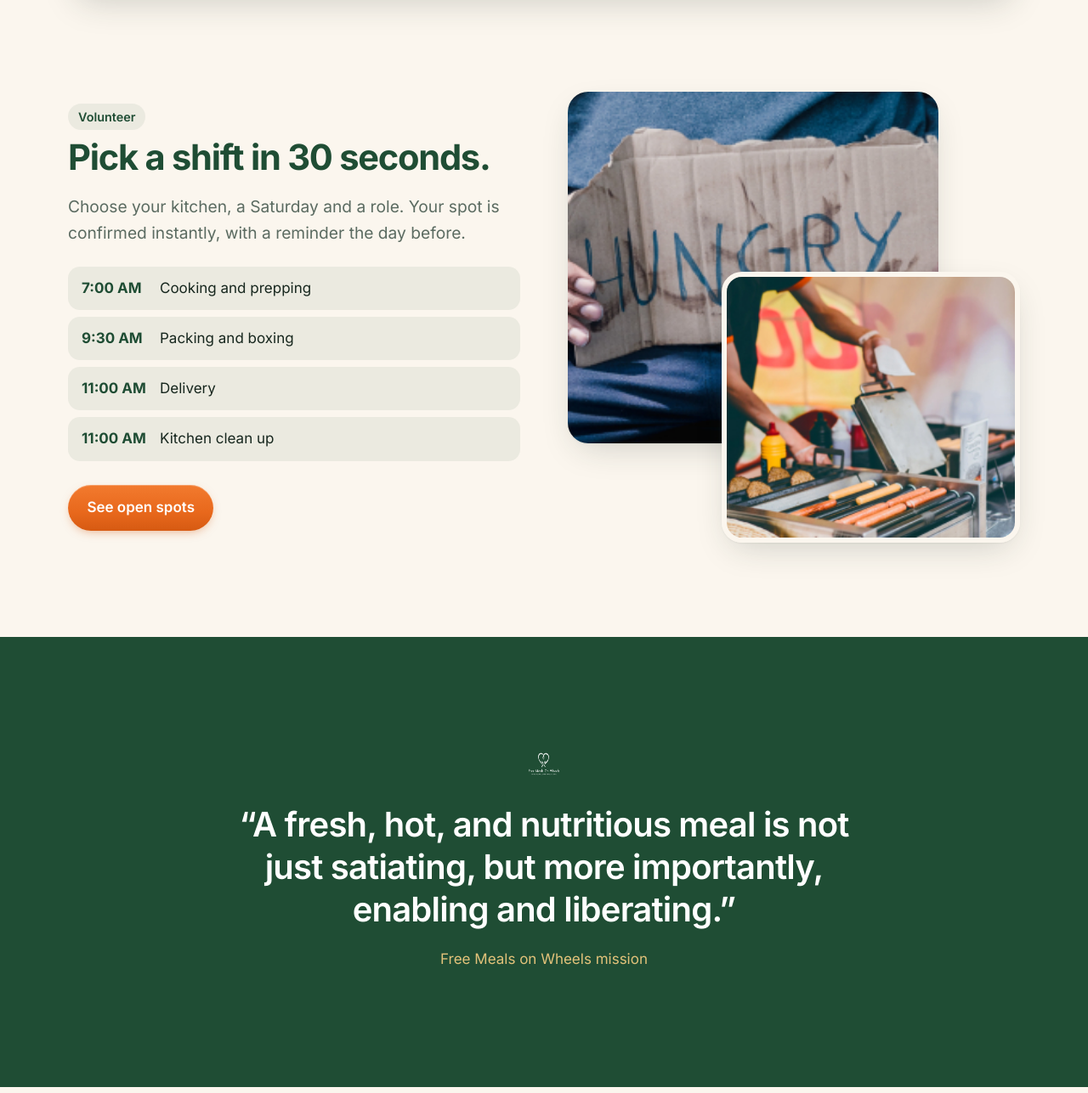
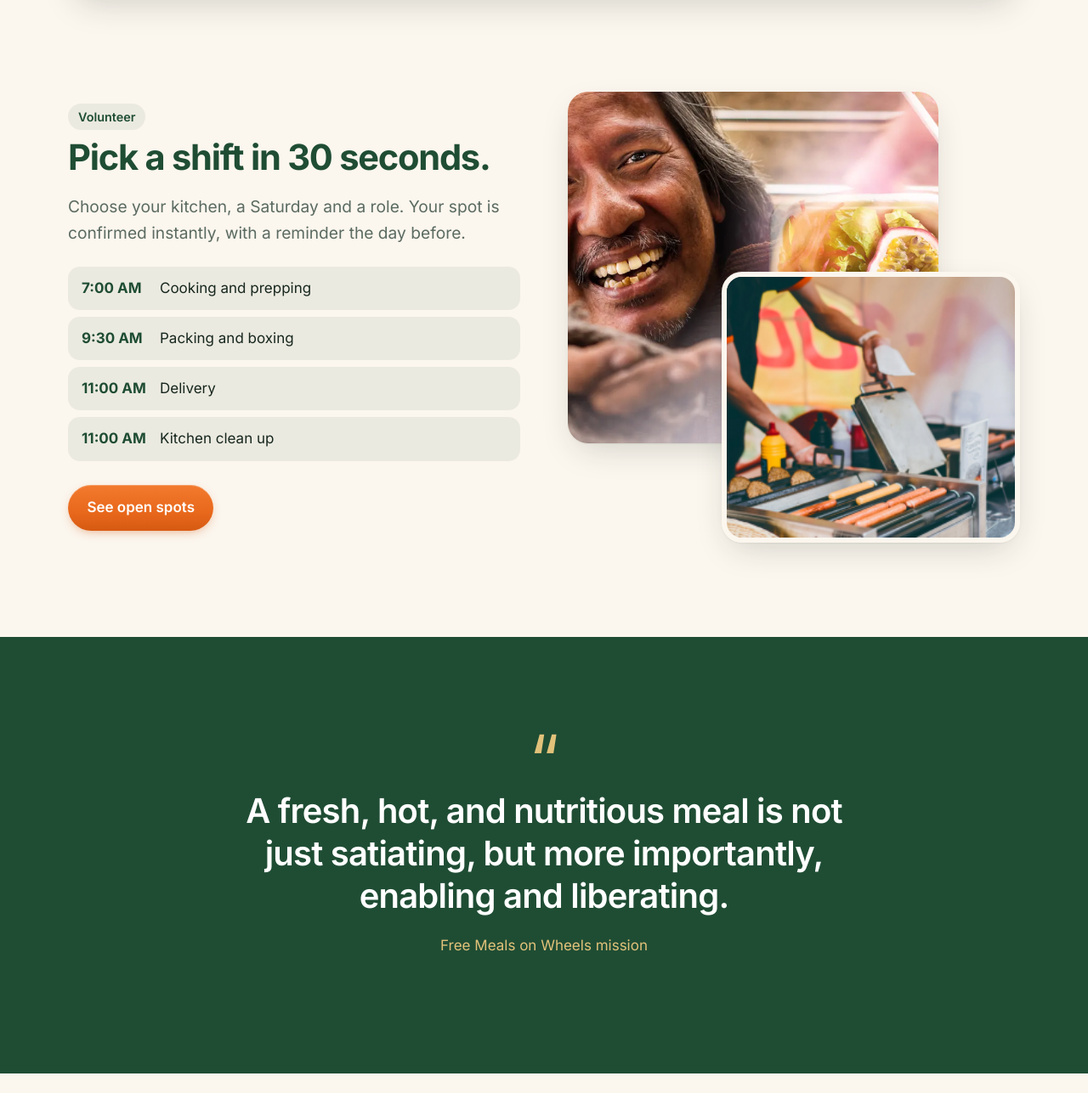
Before and after one commit to ergophobian/freemealsonwheels-web, an Astro site: page / in a window 1280 px wide. Shown: the part 873-2160 px from the top of the page at 85% size. Built offline with nearby package versions, Linux system fonts and the light colour scheme; Astro itself is replaced by a stand-in of ours.

Commit message:
Fix header logo size, footer contrast, quote mark, warmer photo

```diff
--- a/src/layouts/Base.astro
+++ b/src/layouts/Base.astro
@@ -101,6 +101,7 @@
 
   .site-header { position: sticky; top: 0; z-index: 10; background: color-mix(in srgb, var(--bg) 85%, transparent); backdrop-filter: blur(12px); border-bottom: 1px solid var(--line); }
   .bar { display: flex; align-items: center; justify-content: space-between; height: 68px; }
+  .brand img { width: 40px; height: 40px; object-fit: contain; }
   .brand { display: flex; align-items: center; gap: .6rem; font-weight: 650; letter-spacing: -.02em; font-size: 1.15rem; text-decoration: none; margin: 0; }
   nav { display: flex; align-items: center; gap: 1.6rem; }
   nav a { text-decoration: none; font-weight: 500; }
@@ -115,7 +116,9 @@
   }
 
   .site-footer { background: var(--green); color: #e9f1ea; padding: 64px 0 28px; }
-  .site-footer .muted, .site-footer h4, .footer-grid a { color: rgb(233 241 234 / .7); }
+  .site-footer .muted, .site-footer h4 { color: rgb(233 241 234 / .75); }
+  .footer-grid a { color: #f1f6f1; }
+  .site-footer h4 { color: var(--gold); }
   .footer-grid { display: grid; gap: 32px; grid-template-columns: 2fr 1fr 1fr; margin-bottom: 24px; }
   .footer-grid a { display: block; text-decoration: none; margin-bottom: .4rem; color: var(--muted); }
   .footer-grid a:hover { color: var(--gold); }
--- a/src/pages/index.astro
+++ b/src/pages/index.astro
@@ -42,7 +42,7 @@
         <a href="/volunteer" class="btn">See open spots</a>
       </div>
       <figure class="photo-stack">
-        <img src="/img/handoff.jpg" alt="A meal being handed to a neighbor" />
+        <img src="/img/smile.webp" alt="A smiling neighbor receiving a meal" />
         <img src="/img/boxes.jpg" alt="Volunteers packing boxes" />
       </figure>
     </div>
@@ -50,8 +50,8 @@
 
   <section class="quote">
     <div class="wrap">
-      <img src="/logo.png" alt="" width="56" height="56" />
-      <blockquote>“A fresh, hot, and nutritious meal is not just satiating, but more importantly, enabling and liberating.”</blockquote>
+      <span class="mark">“</span>
+      <blockquote>A fresh, hot, and nutritious meal is not just satiating, but more importantly, enabling and liberating.</blockquote>
       <p>Free Meals on Wheels mission</p>
     </div>
   </section>
@@ -113,7 +113,7 @@
   .photo-stack img:last-child { inset: 40% 0 0 34%; width: 66%; height: 60%; border: 6px solid var(--bg); }
 
   .quote { background: var(--green); color: #fff; padding: clamp(64px, 10vw, 120px) 0; text-align: center; }
-  .quote img { margin: 0 auto 20px; filter: brightness(0) invert(1); opacity: .85; }
+  .quote .mark { display: block; font-size: 5rem; line-height: .6; color: var(--gold); margin-bottom: 12px; }
   .quote blockquote { margin: 0 auto; max-width: 28ch; font-size: clamp(1.6rem, 3.6vw, 2.5rem); font-weight: 600; letter-spacing: -.02em; line-height: 1.25; }
   .quote p { color: var(--gold); margin-top: 20px; }
 
```
